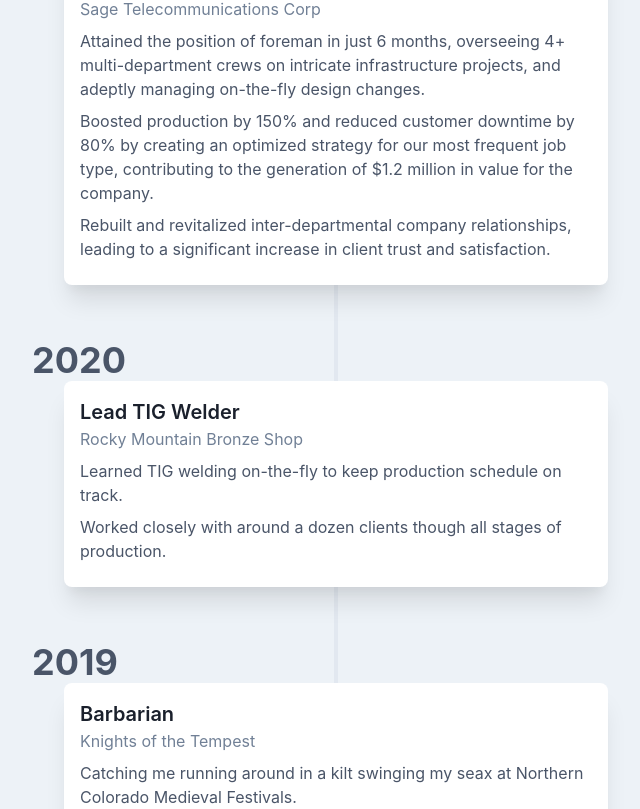
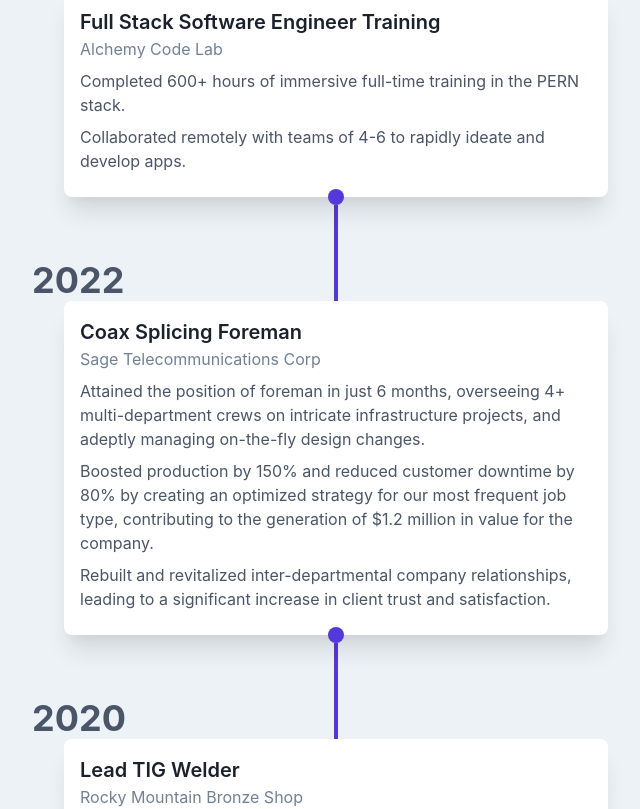
Before and after one commit to GeoSauer/geortfolio-next, a Next.js app: page /my-journey in a window 1280 px wide. Shown: the part 1337-2146 px from the top of the page, without its empty margins (304-944 px from the left). Built offline with nearby package versions, Linux system fonts and the light colour scheme.

Commit message:
fished MyJourney

```diff
--- a/components/MyJourney.js
+++ b/components/MyJourney.js
@@ -3,7 +3,6 @@
 import PageBody from "./PageBody";
 import { Box, Link as ChakraLink, Flex, Text, VStack, useColorModeValue } from "@chakra-ui/react";
 import myData from "@/data";
-import { color } from "framer-motion";
 
 export default function MyJourney() {
   return (
@@ -17,30 +16,13 @@
                 title={exp.title}
                 company={exp.company}
                 year={exp.year}
-                companyUrl={exp.companyUrl}
+                companyUrl={exp.companyUrl ? exp.companyUrl : null}
                 desc={exp.desc}
               />
               {idx === myData.experience.length - 1 ? null : (
                 <Flex direction={"column"} alignItems={"center"} my={-2}>
-                  {/* <Box
-                    w={4}
-                    h={4}
-                    bg={myData.colors[2]}
-                    rounded={"full"}
-                    position={"relative"}
-                    zIndex={10}
-                  >
-                    <Box
-                      w={4}
-                      h={4}
-                      bg={myData.colors[2]}
-                      rounded={"full"}
-                      position={"relative"}
-                      animation={"ping 1s ease-in-out infinite"}
-                      zIndex={10}
-                    /> */}
-                  <Box w={1} h={24} rounded={"none"} bg={"gray.200"} />
-                  {/* </Box> */}
+                  <Box w={4} h={4} bg={myData.colors[2]} rounded={"full"} zIndex={10} mt={-2} />
+                  <Box w={1} h={24} rounded={"none"} bg={myData.colors[2]} />
                 </Flex>
               )}
             </Fragment>
@@ -80,7 +62,12 @@
       <Text as={"h2"} fontWeight={"semibold"} fontSize={"xl"}>
         {title}
       </Text>
-      <ChakraLink href={companyUrl} isExternal color={"gray.500"}>
+      <ChakraLink
+        href={companyUrl}
+        isExternal
+        color={"gray.500"}
+        _hover={{ textDecoration: "none" }}
+      >
         {company}
       </ChakraLink>
       {desc.map((line, idx) => (
--- a/data.js
+++ b/data.js
@@ -141,7 +141,7 @@
       year: "2023",
       companyUrl: "https://www.geosauer.com/",
       desc: [
-        "Freelance web developer helping indie authors build their brand and expand their online presence.",
+        "Freelance web developer helping indie authors and other members of my community build their brand and expand their online presence.",
       ],
     },
     {
@@ -153,6 +153,16 @@
         "Engaged with 3 tabletop gaming groups to conduct needs assessments and recognized a common challenge: inadequate space on their spell sheets and the necessity for an additional resource to access spell information.",
         "Designed a character creation UI with React and Chakra UI that allows users to create a profile to save multiple D&D characters stored on a PostgreSQL database.",
         "Developed a custom and fully tested RESTful API using Node, Express, and PostgreSQL that allows users to maintain characters, automatically update character stats on level-up, accurately track spell lists and spell slots, and easily access detailed spell information.",
+      ],
+    },
+    {
+      title: "Full Stack Software Engineer Training",
+      company: "Alchemy Code Lab",
+      year: "2023",
+      companyUrl: "https://alchemycodelab.com/",
+      desc: [
+        "Completed 600+ hours of immersive full-time training in the PERN stack.",
+        "Collaborated remotely with teams of 4-6 to rapidly ideate and develop apps.",
       ],
     },
     {
@@ -172,17 +182,17 @@
       year: "2020",
       companyUrl: "https://www.rockymountainbronze.com/index.php",
       desc: [
-        "Learned TIG welding on-the-fly to keep production schedule on track.",
-        "Worked closely with around a dozen clients though all stages of production.",
+        "Ensured production timeline was maintained and advanced to the role of lead TIG welder through focused self-guided learning.",
+        "Maintained continuous communication with 10+ clients throughout the entire production process, from raw metal to the final patina, ensuring the realization of their creative vision while adhering to their precise standards.",
       ],
     },
     {
       title: "Barbarian",
       company: "Knights of the Tempest",
       year: "2019",
-      companyUrl: "https://www.geosauer.com/",
+      companyUrl: "",
       desc: [
-        "Catching me running around in a kilt swinging my seax at Northern Colorado Medieval Festivals.",
+        "Catch me running around in a kilt swinging my seax at Northern Colorado Medieval Festivals.",
       ],
     },
     {
@@ -200,6 +210,7 @@
       desc: [
         "Studied Fine Art with an emphasis on bronze sculpture.",
         "Graduated cum laude with a 3.7 GPA.",
+        "My sculpture, 'Blue Collar Jetpack', was purchased by the Dean and added to the University's permanent collection.",
         "Community Foundation Grant recipient, awarded $3000 (roughly 1/3 of the total grant pool) for home studio equipment.",
       ],
     },
```
